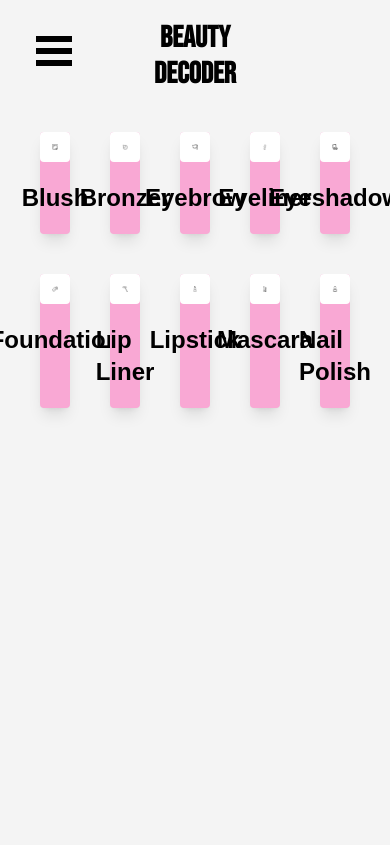
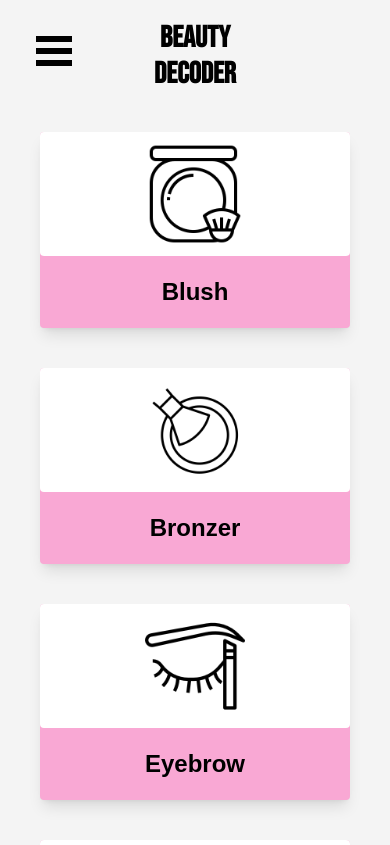
Before and after one commit to Kevasc/beauty-decoder, a Next.js app: page /decoder in a window 390 px wide. Shown: the top 845 px of the page. Built offline with nearby package versions, Linux system fonts and the light colour scheme.

Commit message:
added breakpoints

```diff
--- a/src/app/decoder/page.tsx
+++ b/src/app/decoder/page.tsx
@@ -48,7 +48,9 @@ const Decoder = () => {
         <h1 className="font-bebas text-3xl font-bold  mt-5">BEAUTY</h1>
         <p className="font-bebas text-3xl font-bold ">DECODER</p>
       </div>
-      <div className="grid grid-cols-5  gap-10 p-10">{productCards}</div>
+      <div className="grid grid-cols-1 sm:grid-cols-2 md:grid-cols-3 lg:grid-cols-4 xl:grid-cols-5 gap-10 p-10">
+        {productCards}
+      </div>
     </div>
   );
 };
```
